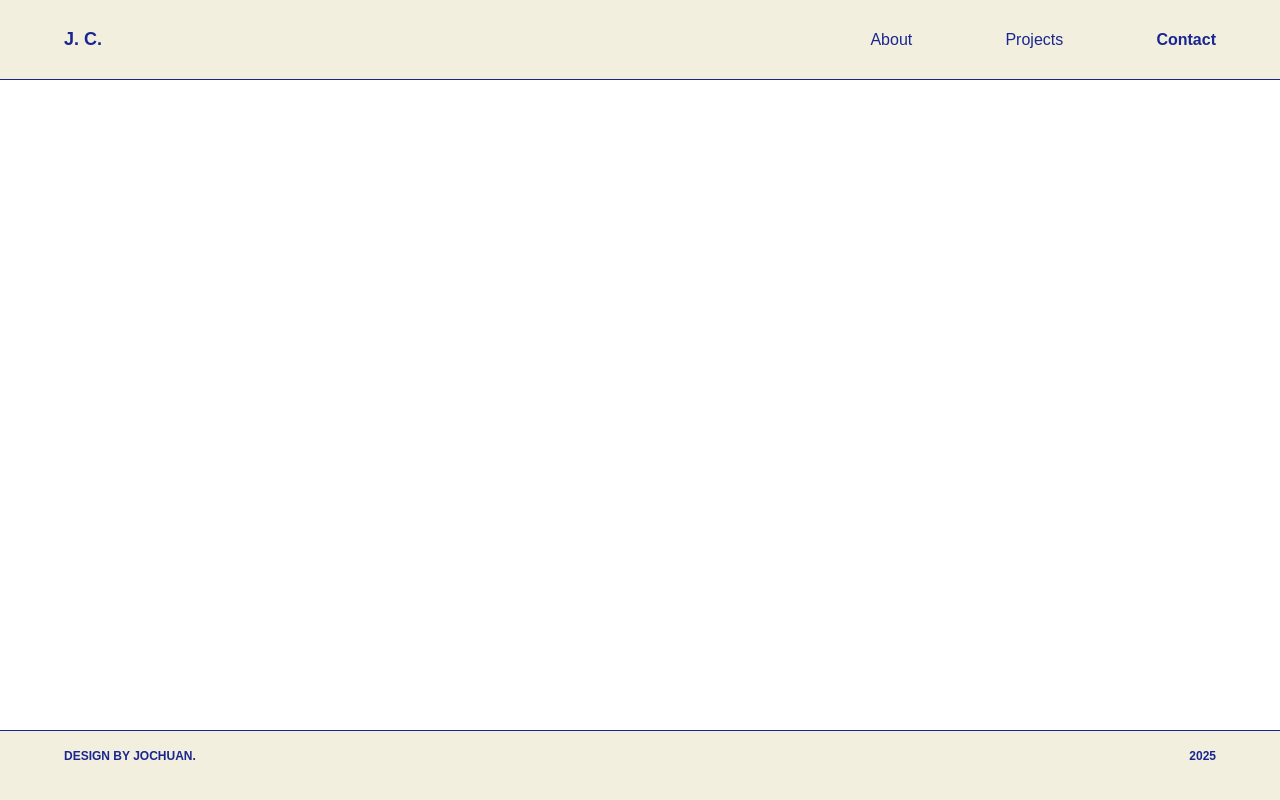
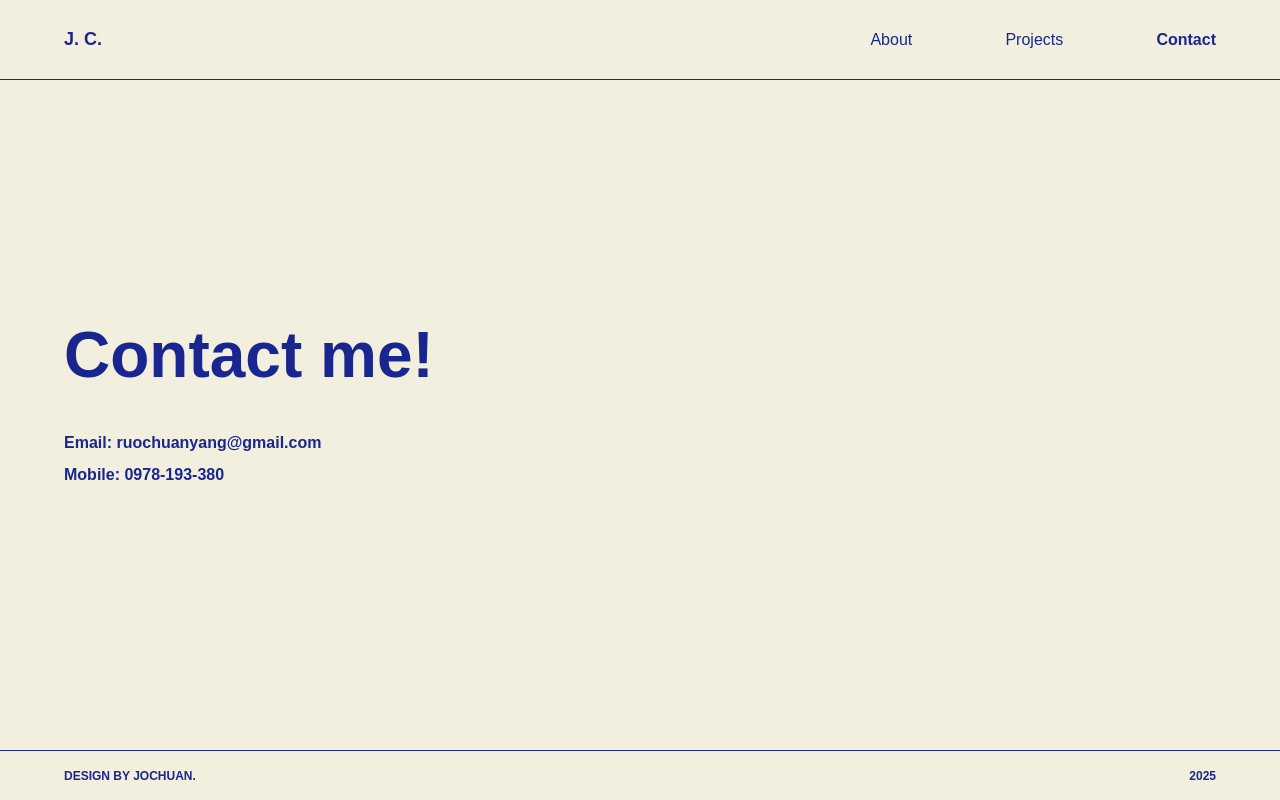
Before and after one commit to jochuany/jo-chuan-portfolio, a Next.js app: page /contact in a window 1280 px wide. Built offline with nearby package versions, Linux system fonts and the light colour scheme.

Commit message:
create contact page
20251217

```diff
--- a/src/app/contact/page.js
+++ b/src/app/contact/page.js
@@ -3,11 +3,14 @@ import Image from "next/image";
 export default function Contact() {
   return (
     <>
-      <div className="flex w-screen h-[calc(100vh-150px)] justify-center items-center">
+      <div className="flex w-screen h-[calc(100vh-130px)] justify-center items-center text-[#1a2690] bg-[#f2efdf]">
 
         <div className="flex w-[90%] justify-between">
 
-
+          <div className="w-[65%] mb-8">
+            <div className="text-[40px] md:text-[64px] font-black">Contact me!</div>
+            <div className="text-[12px] md:text-[16px] font-bold leading-6 md:leading-8 mt-6">Email: ruochuanyang@gmail.com<br />Mobile: 0978-193-380</div>
+          </div>
 
         </div>
 
```
